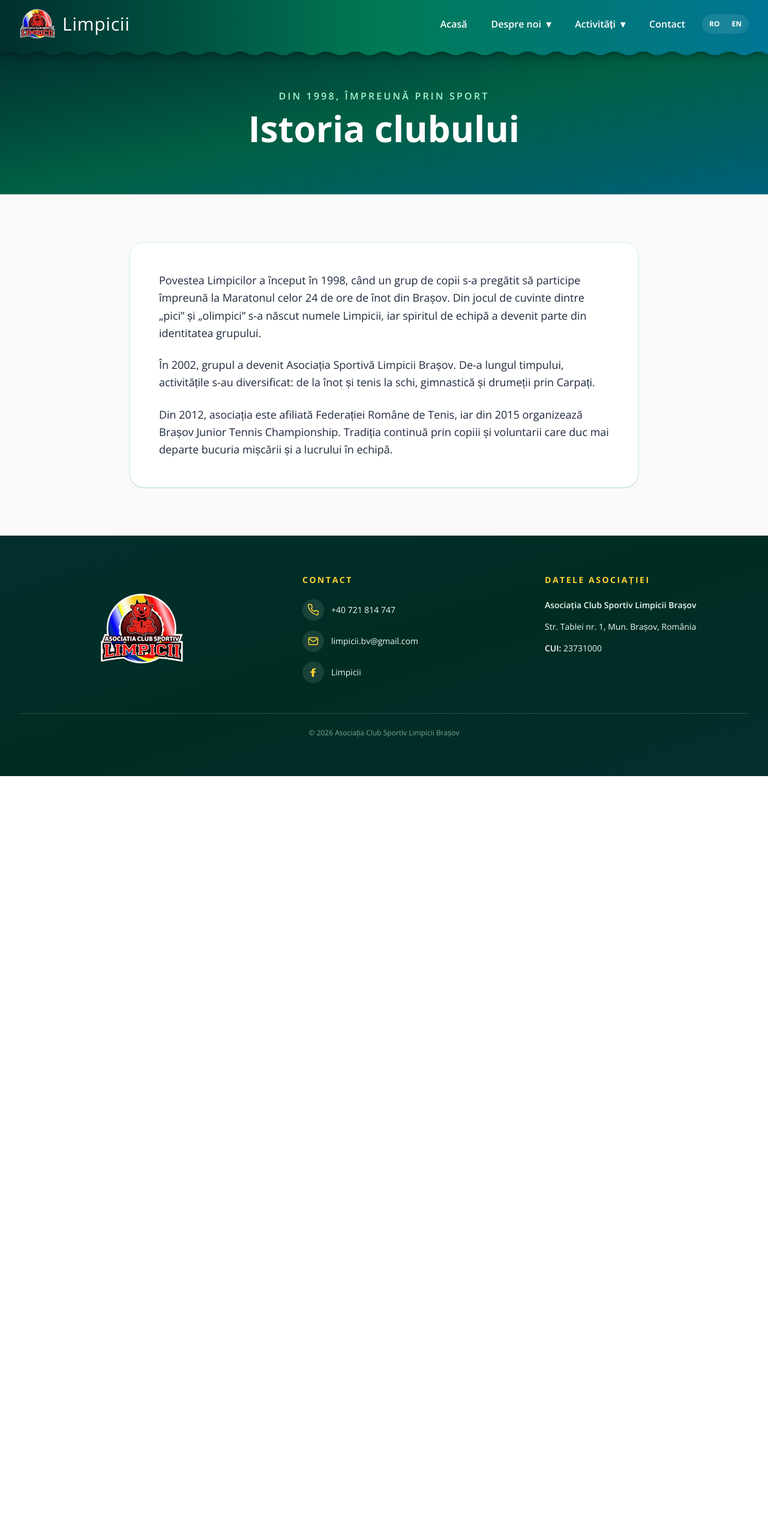
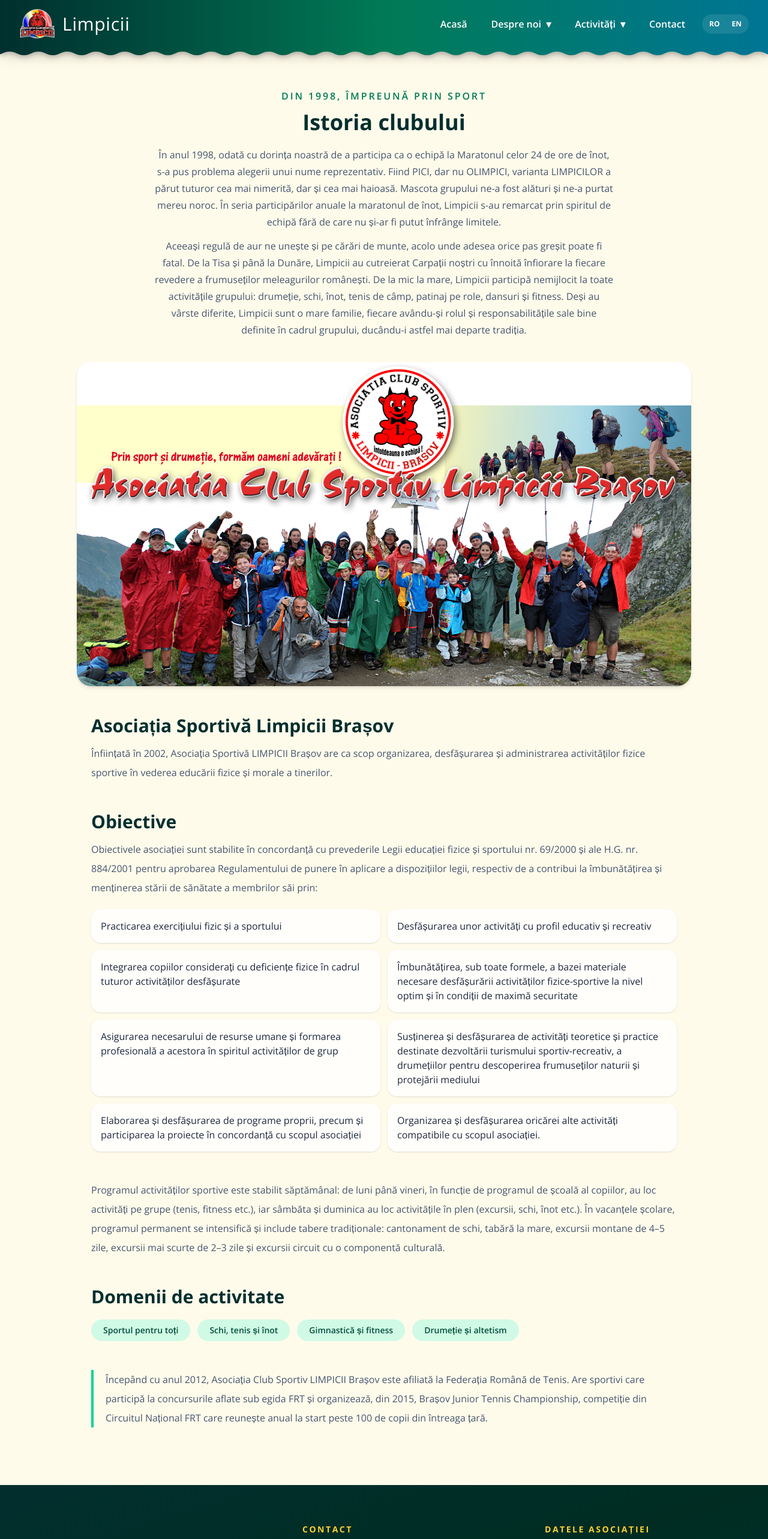
Before and after one commit to anndra17/Limpicii, an Angular app in the folder Frontend/: page /activities/history in a window 1280 px wide. Shown: the top 2566 px of the page at 60% size. Before the commit the page ends 1294 px from the top, so only its background shows below. Built offline with nearby package versions, Linux system fonts and the light colour scheme.

Commit message:
Expand and redesign the history page
Replace the brief club history layout with a localized page featuring an introductory image, association details, objectives, program information, domains, and affiliation.

```diff
--- a/Frontend/src/app/features/activities/history/activity-history-page.component.html
+++ b/Frontend/src/app/features/activities/history/activity-history-page.component.html
@@ -1,13 +1,54 @@
-<main class="bg-stone-50 text-slate-800">
-  <section class="bg-gradient-to-br from-teal-950 via-emerald-800 to-cyan-800 px-6 py-20 text-center text-white">
-    <p class="mb-3 font-semibold uppercase tracking-[0.2em] text-emerald-200">{{ 'CLUB_HISTORY.EYEBROW' | translate }}</p>
-    <h1 class="mx-auto max-w-4xl text-4xl font-bold md:text-6xl">{{ 'CLUB_HISTORY.TITLE' | translate }}</h1>
+<main class="overflow-hidden bg-amber-50 text-slate-800">
+  <section class="mx-auto max-w-6xl px-6 pb-8 pt-14 md:pb-12 md:pt-20" aria-labelledby="history-title">
+    <p class="mb-3 text-center font-semibold uppercase tracking-[0.18em] text-emerald-700">{{ 'CLUB_HISTORY.EYEBROW' | translate }}</p>
+    <h1 id="history-title" class="mx-auto max-w-4xl text-center text-3xl font-bold text-teal-950 md:text-4xl">{{ 'HISTORY.TITLE' | translate }}</h1>
+    <div class="mx-auto mt-5 max-w-3xl space-y-3 text-center text-sm leading-6 text-slate-600 md:text-base md:leading-7">
+      <p>{{ 'HISTORY.PARAGRAPH_ONE' | translate }}</p>
+      <p>{{ 'HISTORY.PARAGRAPH_TWO' | translate }}</p>
+    </div>
+
+    <img
+      src="assets/images/TITLU04-copy.jpg"
+      [alt]="'HISTORY.IMAGE_ALT' | translate"
+      class="mx-auto mt-10 block w-full max-w-5xl rounded-3xl object-contain shadow-md"
+    />
   </section>
-  <section class="mx-auto max-w-4xl px-6 py-16 md:py-20">
-    <div class="space-y-6 rounded-3xl border border-emerald-100 bg-white p-8 text-lg leading-relaxed shadow-sm md:p-12">
-      <p>{{ 'CLUB_HISTORY.PARAGRAPH_ONE' | translate }}</p>
-      <p>{{ 'CLUB_HISTORY.PARAGRAPH_TWO' | translate }}</p>
-      <p>{{ 'CLUB_HISTORY.PARAGRAPH_THREE' | translate }}</p>
+
+  <section class="mx-auto max-w-5xl px-6 pb-16 md:pb-24">
+    <div class="space-y-12">
+      <section aria-labelledby="association-title">
+        <h2 id="association-title" class="mb-3 text-2xl font-bold text-teal-950 md:text-3xl">{{ 'HISTORY.ASSOCIATION_TITLE' | translate }}</h2>
+        <p class="text-sm leading-7 text-slate-600 md:text-base md:leading-8">{{ 'HISTORY.ASSOCIATION_INTRO' | translate }}</p>
+      </section>
+
+      <section aria-labelledby="objectives-title">
+        <h2 id="objectives-title" class="mb-3 text-2xl font-bold text-teal-950 md:text-3xl">{{ 'HISTORY.OBJECTIVES_TITLE' | translate }}</h2>
+        <p class="mb-5 text-sm leading-7 text-slate-600 md:text-base md:leading-8">{{ 'HISTORY.OBJECTIVES_INTRO' | translate }}</p>
+        <ul class="grid gap-3 sm:grid-cols-2">
+          <li class="rounded-2xl bg-white/80 p-4 text-sm leading-6 shadow-sm md:text-base">{{ 'HISTORY.OBJECTIVE_ONE' | translate }}</li>
+          <li class="rounded-2xl bg-white/80 p-4 text-sm leading-6 shadow-sm md:text-base">{{ 'HISTORY.OBJECTIVE_TWO' | translate }}</li>
+          <li class="rounded-2xl bg-white/80 p-4 text-sm leading-6 shadow-sm md:text-base">{{ 'HISTORY.OBJECTIVE_THREE' | translate }}</li>
+          <li class="rounded-2xl bg-white/80 p-4 text-sm leading-6 shadow-sm md:text-base">{{ 'HISTORY.OBJECTIVE_FOUR' | translate }}</li>
+          <li class="rounded-2xl bg-white/80 p-4 text-sm leading-6 shadow-sm md:text-base">{{ 'HISTORY.OBJECTIVE_FIVE' | translate }}</li>
+          <li class="rounded-2xl bg-white/80 p-4 text-sm leading-6 shadow-sm md:text-base">{{ 'HISTORY.OBJECTIVE_SIX' | translate }}</li>
+          <li class="rounded-2xl bg-white/80 p-4 text-sm leading-6 shadow-sm md:text-base">{{ 'HISTORY.OBJECTIVE_SEVEN' | translate }}</li>
+          <li class="rounded-2xl bg-white/80 p-4 text-sm leading-6 shadow-sm md:text-base">{{ 'HISTORY.OBJECTIVE_EIGHT' | translate }}</li>
+        </ul>
+      </section>
+
+      <p class="text-sm leading-7 text-slate-600 md:text-base md:leading-8">{{ 'HISTORY.PROGRAM' | translate }}</p>
+
+      <section aria-labelledby="domains-title">
+        <h2 id="domains-title" class="mb-5 text-2xl font-bold text-teal-950 md:text-3xl">{{ 'HISTORY.DOMAINS_TITLE' | translate }}</h2>
+        <ul class="flex flex-wrap gap-3">
+          <li class="rounded-full bg-emerald-100 px-5 py-2 text-sm font-semibold text-emerald-900">{{ 'HISTORY.DOMAIN_ONE' | translate }}</li>
+          <li class="rounded-full bg-emerald-100 px-5 py-2 text-sm font-semibold text-emerald-900">{{ 'HISTORY.DOMAIN_TWO' | translate }}</li>
+          <li class="rounded-full bg-emerald-100 px-5 py-2 text-sm font-semibold text-emerald-900">{{ 'HISTORY.DOMAIN_THREE' | translate }}</li>
+          <li class="rounded-full bg-emerald-100 px-5 py-2 text-sm font-semibold text-emerald-900">{{ 'HISTORY.DOMAIN_FOUR' | translate }}</li>
+        </ul>
+      </section>
+
+      <p class="border-l-4 border-emerald-400 pl-5 text-sm leading-7 text-slate-600 md:text-base md:leading-8">{{ 'HISTORY.AFFILIATION' | translate }}</p>
     </div>
   </section>
 </main>
```
